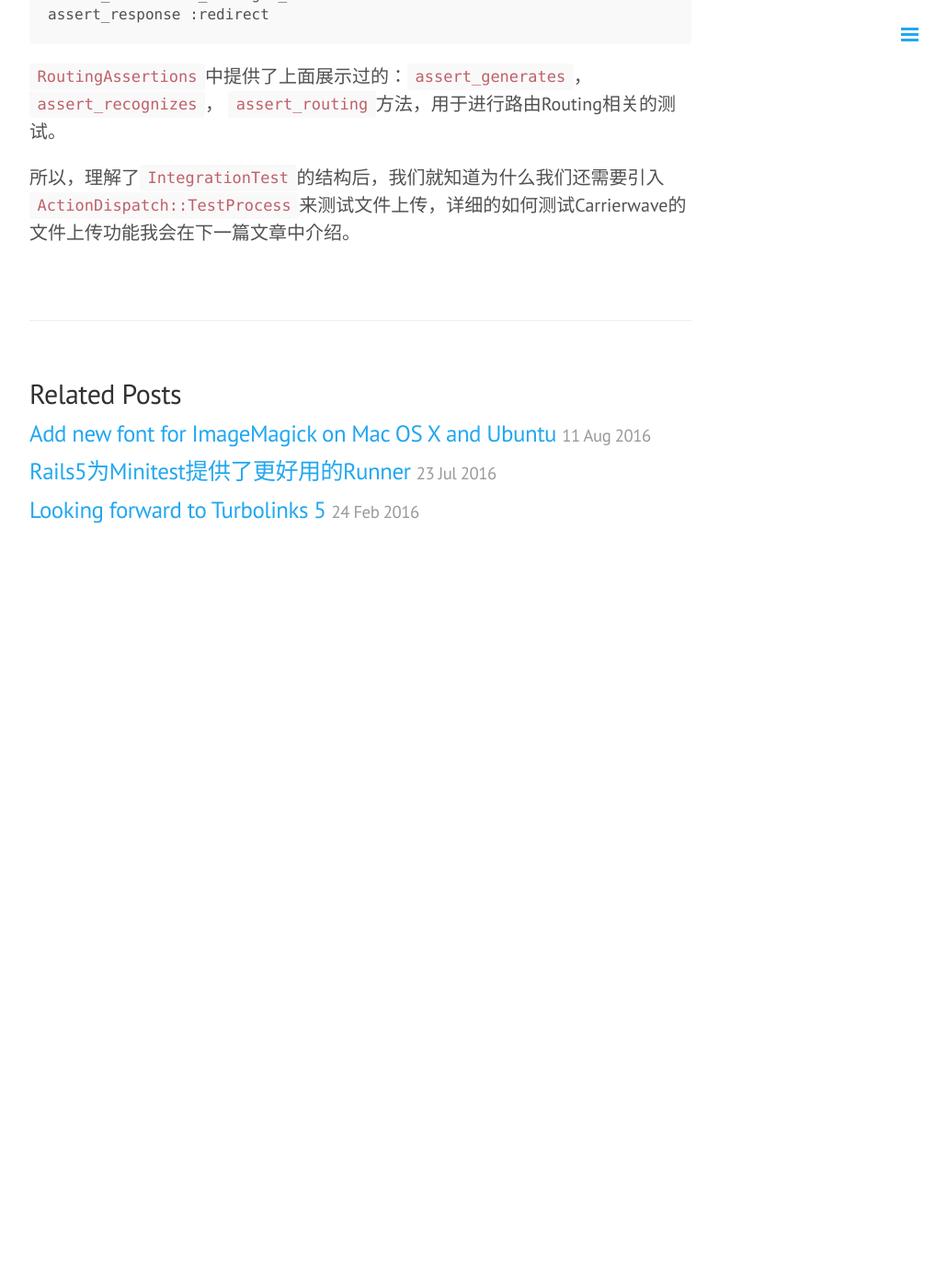
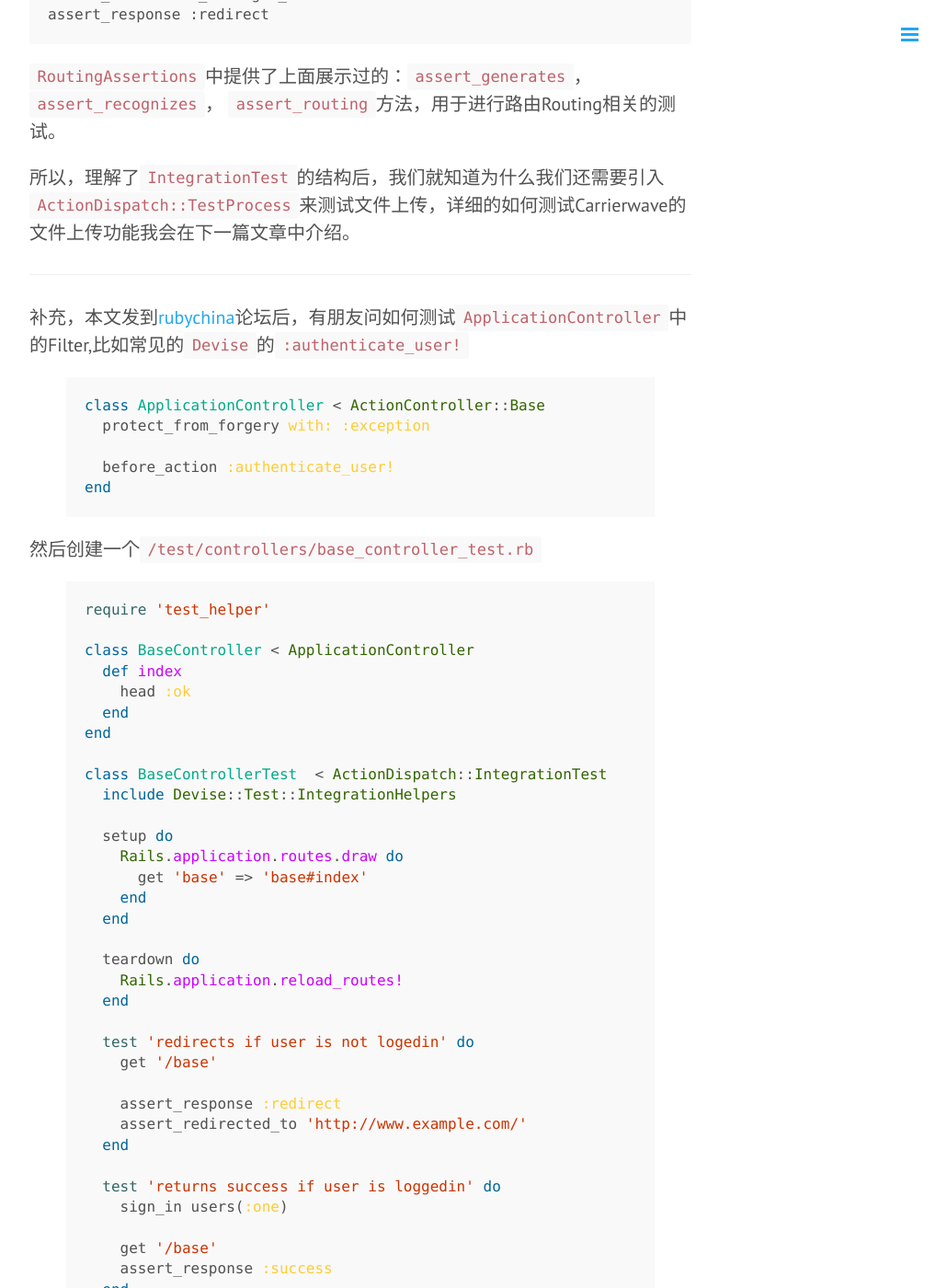
Before and after one commit to bingxie/bingxie.github.io, a Jekyll site: the page built from _posts/2016-08-06-understanding-rails5-controller-test.md, in a window 1280 px wide and 1400 px high, scrolled down 5242 px. Shown: the whole window at 92% size, without its empty margins (248-1278 px from the left). Built offline with Jekyll 4.4.1, drawn with Linux system fonts in a browser that asks for light colours; comment, search, counter and statistics services are not loaded; before the commit the page ends 5872 px from its top, so only the background shows below that; some of the changed text lies outside the part shown.

Commit message:
Update post

```diff
--- a/_posts/2016-08-06-understanding-rails5-controller-test.md
+++ b/_posts/2016-08-06-understanding-rails5-controller-test.md
@@ -130,3 +130,57 @@ end
 
 
 所以，理解了`IntegrationTest`的结构后，我们就知道为什么我们还需要引入`ActionDispatch::TestProcess`来测试文件上传，详细的如何测试Carrierwave的文件上传功能我会在下一篇文章中介绍。
+
+----
+
+补充，本文发到[rubychina](http://rubychina.org)论坛后，有朋友问如何测试`ApplicationController`中的Filter,比如常见的`Devise`的`:authenticate_user!`
+
+{% highlight ruby %}
+class ApplicationController < ActionController::Base
+  protect_from_forgery with: :exception
+
+  before_action :authenticate_user!
+end
+{% endhighlight %}
+
+然后创建一个`/test/controllers/base_controller_test.rb`
+
+{% highlight ruby %}
+require 'test_helper'
+
+class BaseController < ApplicationController
+  def index
+    head :ok
+  end
+end
+
+class BaseControllerTest  < ActionDispatch::IntegrationTest
+  include Devise::Test::IntegrationHelpers
+
+  setup do
+    Rails.application.routes.draw do
+      get 'base' => 'base#index'
+    end
+  end
+
+  teardown do
+    Rails.application.reload_routes!
+  end
+
+  test 'redirects if user is not logedin' do
+    get '/base'
+
+    assert_response :redirect
+    assert_redirected_to 'http://www.example.com/'
+  end
+
+  test 'returns success if user is loggedin' do
+    sign_in users(:one)
+
+    get '/base'
+    assert_response :success
+  end
+end
+{% endhighlight %}
+
+可以看到使用minitest，代码更加直观，没有太多的magic，直接定义一个临时的controller来测试验证登录的filter.
```
